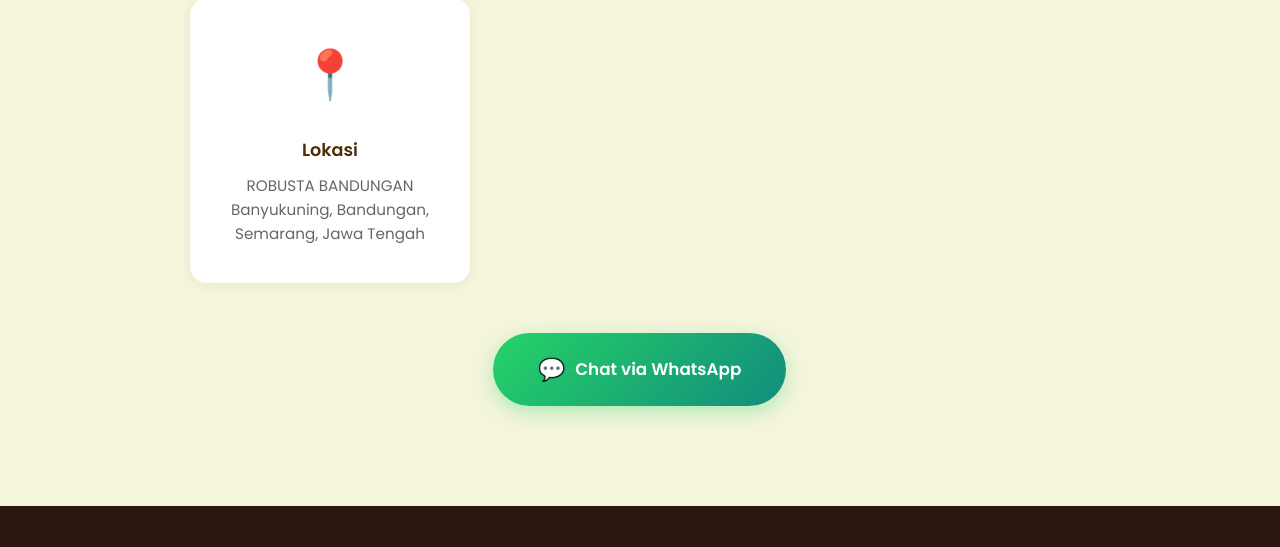
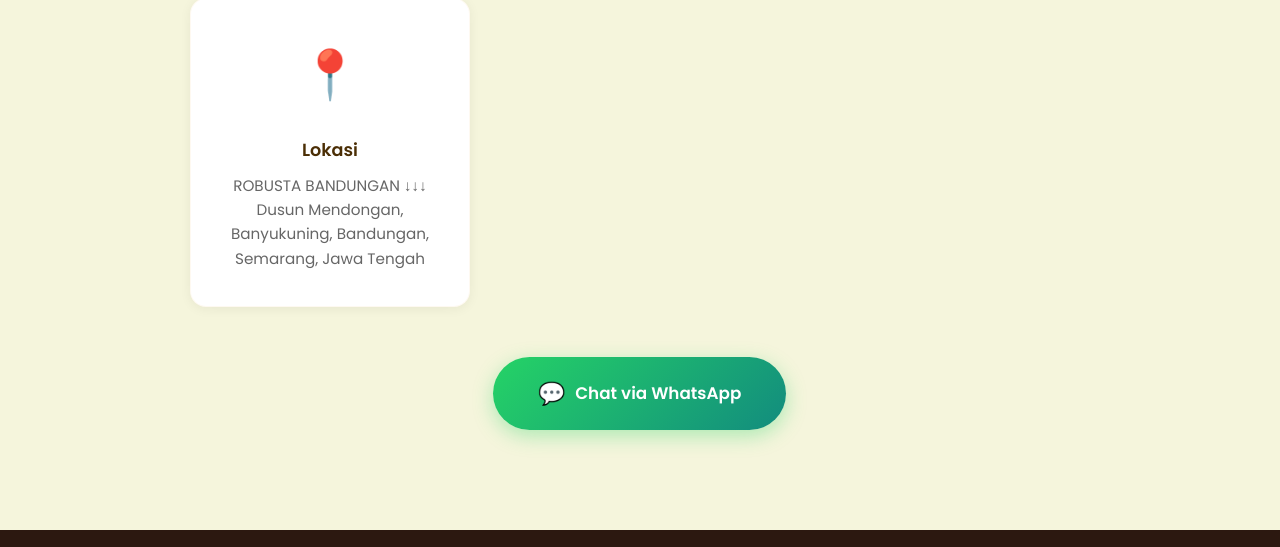
Before and after one commit to naswadina/kopi-robusta-bandungan, a plain HTML site: page index.html in a window 1280 px wide. Shown: the part 4403-4950 px from the top of the page. Drawn offline with nearby package versions, Linux system fonts and the light colour scheme; animation ran at ten frames a second.

Commit message:
Update index.html

```diff
--- a/index.html
+++ b/index.html
@@ -215,8 +215,8 @@
               <a href="https://www.google.com/maps/place/ROBUSTA+BANDUNGAN/@-7.2488763,110.3313066,691m/data=!3m1!1e3!4m7!3m6!1s0x2e7081fe17629aff:0x7c06b08fbcf452ca!4b1!8m2!3d-7.2488765!4d110.3334955!16s%2Fg%2F11ldh9x7s_?entry=ttu&g_ep=EgoyMDI1MTAyMi4wIKXMDSoASAFQAw%3D%3D"
                  target="_blank"
                  style="text-decoration: none; color: inherit;">
-                ROBUSTA BANDUNGAN
-                Banyukuning, Bandungan, Semarang, Jawa Tengah
+                ROBUSTA BANDUNGAN ↓↓↓
+                Dusun Mendongan, Banyukuning, Bandungan, Semarang, Jawa Tengah
               </a>
           </p>
         </div>
```
